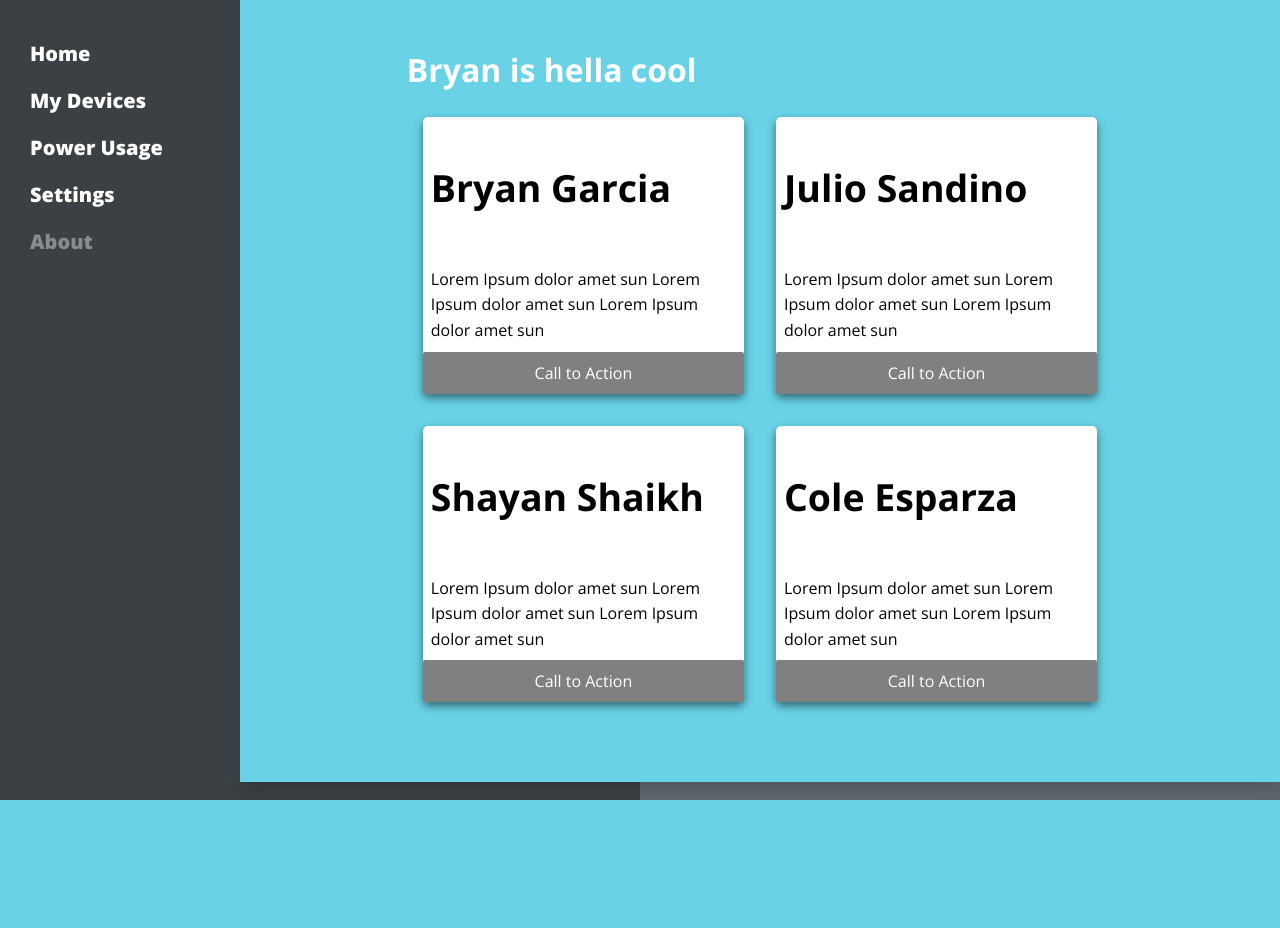
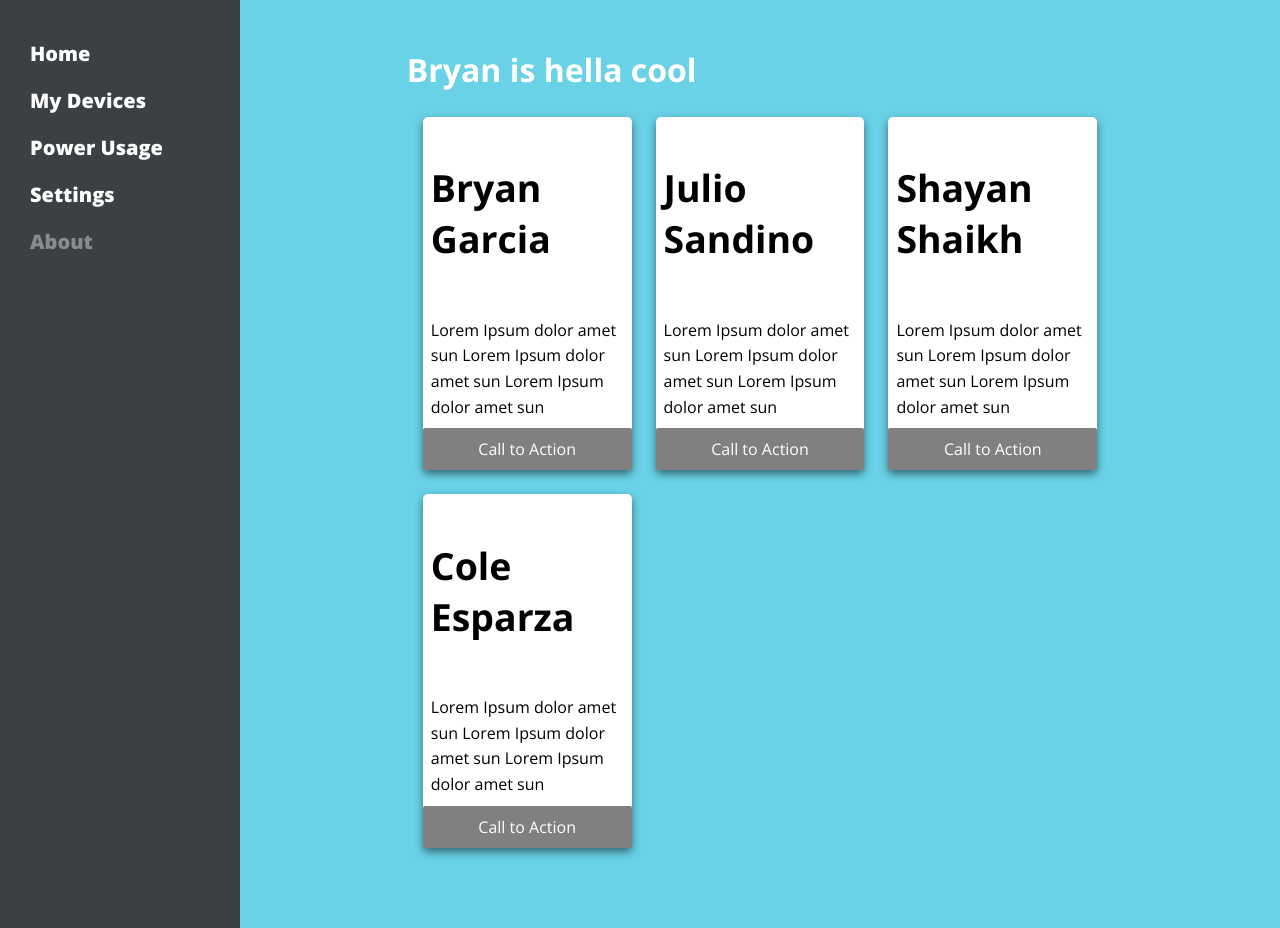
Before and after one commit to juliosandino/voltson-cruz, a Flask app: template templates/index.html in a window 1280 px wide. Before the commit the page ends 800 px from the top, so only its background shows below. Run offline with Flask 2, Linux system fonts and the light colour scheme; the template is opened without the code that fills it, so the values that code supplies are empty.

Commit message:
Fixing formating of cards

```diff
--- a/static/css/base.css
+++ b/static/css/base.css
@@ -213,8 +213,8 @@ body {
 .card-container {
     display: grid;
     padding: 1rem;
-    grid-template-columns: repeat(auto-fit, minmax(320px, 1fr));
-    grid-gap: 2rem;
+    grid-template-columns: repeat(auto-fit, minmax(205px, 1fr));
+    grid-gap: 1.5rem;
 }
 
 .card__title {
```
